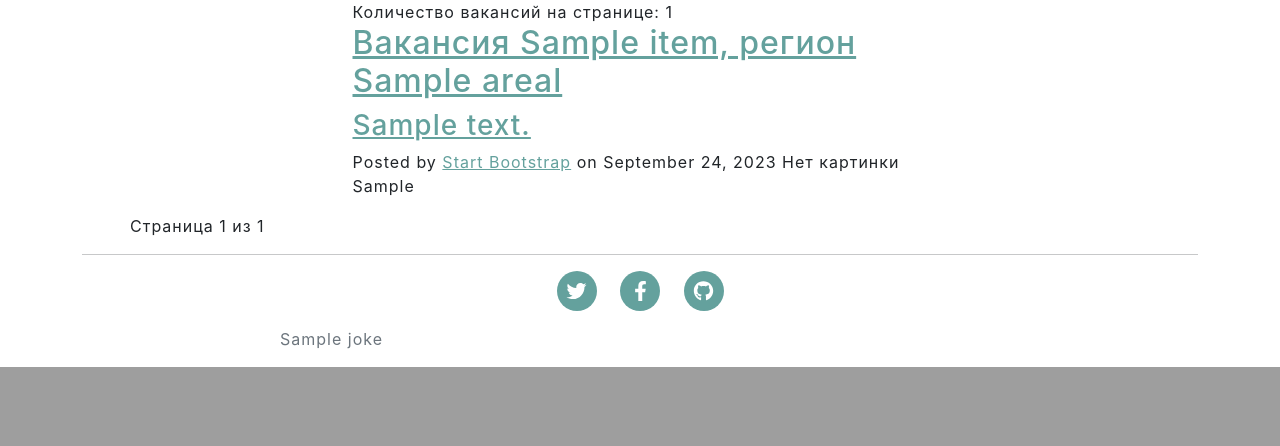
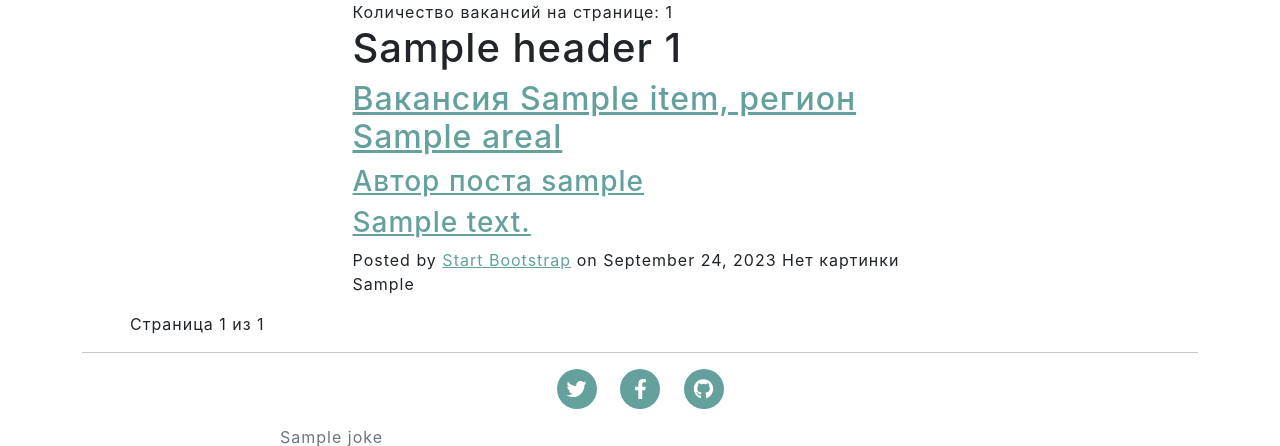
Before and after one commit to volohov02/basics1, a Django app: template lesson_20/blog/blogapp/templates/blogapp/index.html in a window 1280 px wide. Shown: the part 872-1318 px from the top of the page. Before the commit the page ends 1239 px from the top, so only its background shows below. Run offline with Django 4.2, Linux system fonts and the light colour scheme; the template is opened without the code that fills it: most values are stand-ins (such as "Sample title", 1, 10 or a date in 2020); some libraries are stand-ins or nearby versions.

Commit message:
Урок 27 оптимизация

```diff
--- a/lesson_20/blog/blogapp/templates/blogapp/index.html
+++ b/lesson_20/blog/blogapp/templates/blogapp/index.html
@@ -11,12 +11,13 @@
                 <div class="col-md-10 col-lg-8 col-xl-7">
                     Количество вакансий на странице: {{vacancies|length}}
                     <!-- Post preview-->
-<!--                   <h1>{{ header }} {{ page_obj.number }}</h1>-->
+                   <h1>{{ header }} {{ page_obj.number }}</h1>
 
                         {% for item in vacancies %}
                             <div class="post-preview">
                                 <a href="{% url 'blog:post'  id=item.id %}">
                                     <h2 class="post-title">Вакансия {{item.name}}, регион {{item.areal}}</h2>
+                                    <h3 class="post-subtitle">Автор поста {{item.user.username}}</h3>
                                     <h3 class="post-subtitle">{{item.description}}</h3>
                                 </a>
                                 <p class="post-meta">
--- a/lesson_20/blog/blogapp/views.py
+++ b/lesson_20/blog/blogapp/views.py
@@ -33,7 +33,7 @@ class VacancyListView(ListView):
         Получение данных
         :return:
         """
-        return Vacancy.objects.all()
+        return Vacancy.objects.select_related('user').all()
 
 
 class NameContextMixin(ContextMixin):
```
